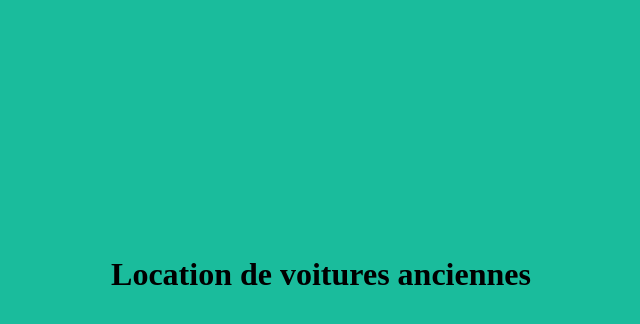
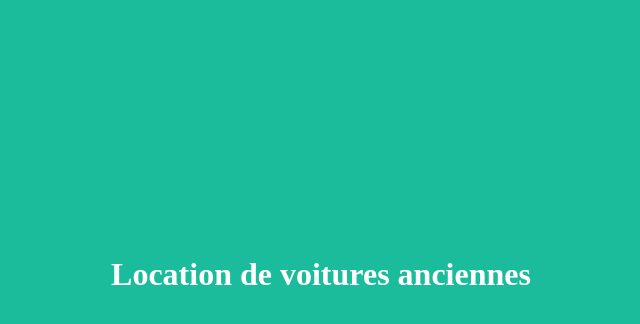
Before and after one commit to jebi/locationvoiture, a plain HTML site: page index.html in a window 1280 px wide. Shown: the part 18-342 px from the top of the page, without its empty margins (319-959 px from the left). Drawn offline with Linux system fonts and the light colour scheme.

Commit message:
modif couleur

```diff
--- a/index.html
+++ b/index.html
@@ -5,6 +5,6 @@
         <title>Le titre de ma page</title>
     </head>
     <body style="background-color:#1abc9c">
-	<h1 style="padding-top:20%; padding-botton:20%; text-align:center;"> Location de voitures anciennes</h1>
+	<h1 style="padding-top:20%; padding-botton:20%; text-align:center;color:#FFFFFF"> Location de voitures anciennes</h1>
     </body>
 </html>
```
